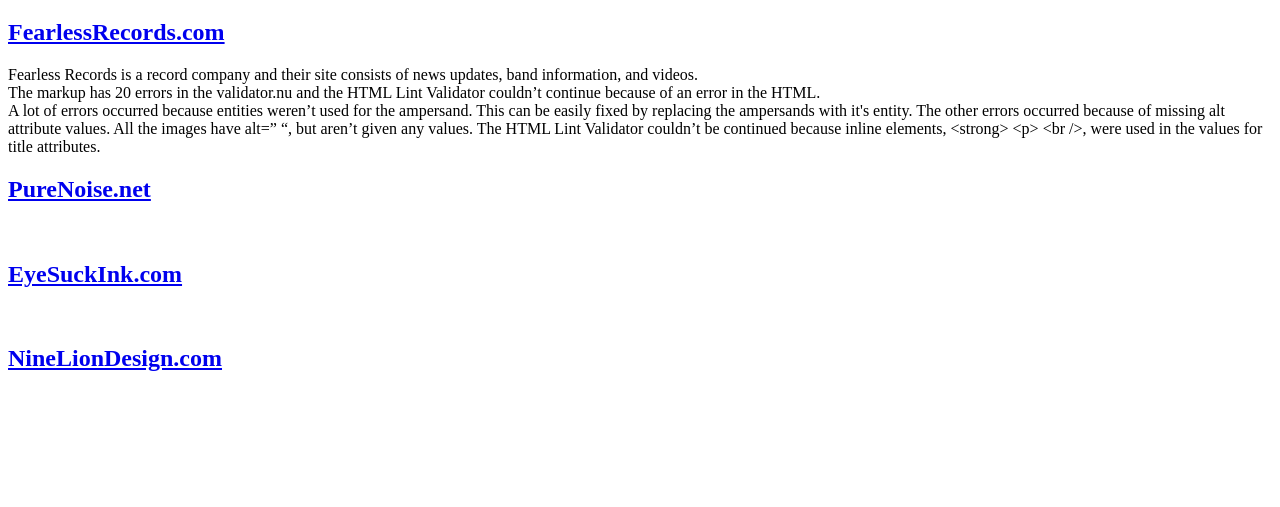
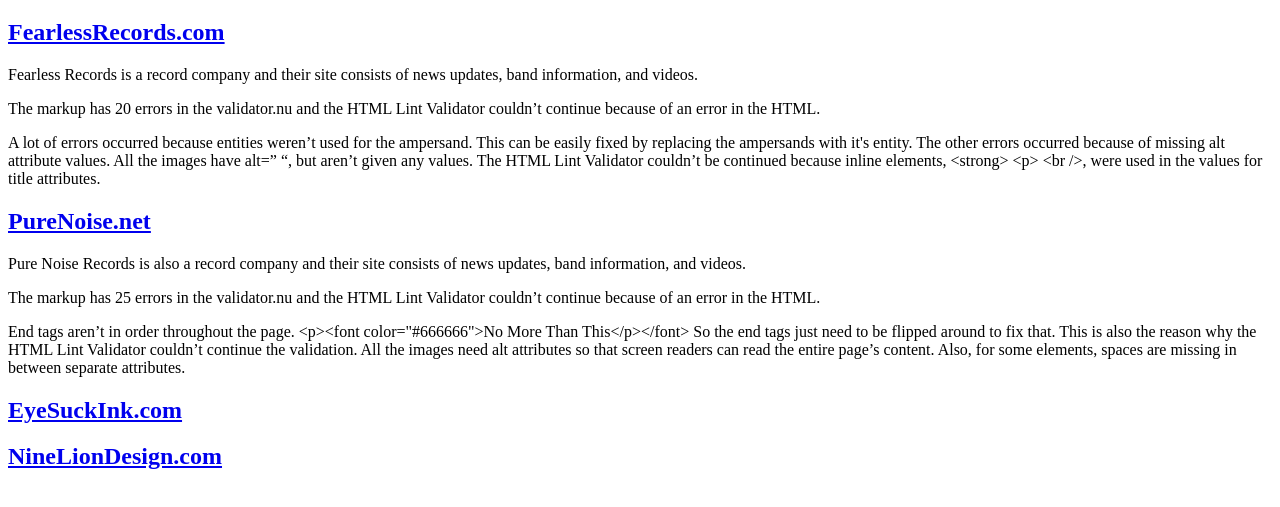
Before and after one commit to nlaitchison/wdf, a plain HTML site: page Lab2/validation_check.html in a window 1280 px wide. Shown: the part 61-568 px from the top of the page. Drawn offline with Linux system fonts and the light colour scheme.

Commit message:
switched to using seperate paragraphs rather than <br />, added content to the 2nd site

```diff
--- a/Lab2/validation_check.html
+++ b/Lab2/validation_check.html
@@ -8,19 +8,35 @@
 		<h1>Validation Check - Lab 2</h1>
 
 		<h2><a href="http://fearlessrecords.com/">FearlessRecords.com</a></h2>
-		<p> Fearless Records is a record company and their site consists of news updates, band information, and videos. <br />The markup has 20 errors in the validator.nu and the HTML Lint Validator couldn’t continue because of an error in the HTML. <br /> A lot of errors occurred because entities weren’t used for the ampersand.  This can be easily fixed by replacing the ampersands with it's entity. The other errors occurred because of missing alt attribute values. All the images have alt=” “, but aren’t given any values. The HTML Lint Validator couldn’t be continued because inline elements, &lt;strong&gt; &lt;p&gt; &lt;br /&gt;, were used in the values for title attributes.
+		<p> Fearless Records is a record company and their site consists of news updates, band information, and videos.
+		</p>
+		<p> The markup has 20 errors in the validator.nu and the HTML Lint Validator couldn’t continue because of an error in the HTML.
+		</p>
+		<p> A lot of errors occurred because entities weren’t used for the ampersand.  This can be easily fixed by replacing the ampersands with it's entity. The other errors occurred because of missing alt attribute values. All the images have alt=” “, but aren’t given any values. The HTML Lint Validator couldn’t be continued because inline elements, &lt;strong&gt; &lt;p&gt; &lt;br /&gt;, were used in the values for title attributes.
 		</p>
 
 		<h2><a href="http://purenoise.net/">PureNoise.net</a></h2>
-		<p>  <br />
+		<p>Pure Noise Records is also a record company and their site consists of news updates, band information, and videos.
+		</p>
+		<p>The markup has 25 errors in the validator.nu and the HTML Lint Validator couldn’t continue because of an error in the HTML.
+		</p>
+		<p>End tags aren’t in order throughout the page. &lt;p&gt;&lt;font color="#666666"&gt;No More Than This&lt;/p&gt;&lt;/font&gt; So the end tags just need to be flipped around to fix that. This is also the reason why the HTML Lint Validator couldn’t continue the validation. All the images need alt attributes so that screen readers can read the entire page’s content. Also, for some elements, spaces are missing in between separate attributes.
 		</p>
 
 		<h2><a href="http://eyesuckink.com/gallery/index.php">EyeSuckInk.com</a></h2>
-		<p>  <br />
+		<p>
+		</p>
+		<p>
+		</p>
+		<p>
 		</p>
 
 		<h2><a href="http://www.nineliondesign.com/work">NineLionDesign.com</a></h2>
-		<p>  <br />
+		<p>
+		</p>
+		<p>
+		</p>
+		<p>
 		</p>
 	</body>
 </html>
```
